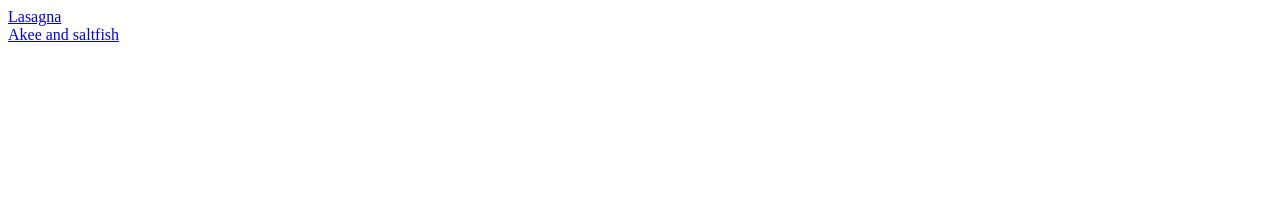
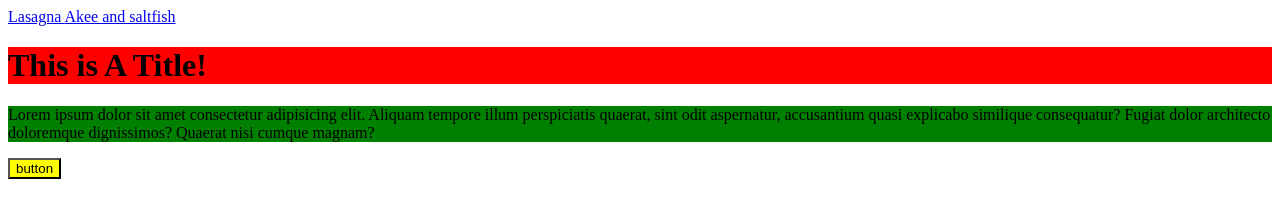
Before and after one commit to shaqkori/odin-recipes, a plain HTML site: page index.html in a window 1280 px wide. Drawn offline with Linux system fonts and the light colour scheme.

Commit message:
add css styling

```diff
--- /dev/null
+++ b/css/styles.css
@@ -0,0 +1,3 @@
+div{
+    background-color: red;
+}
--- a/index.html
+++ b/index.html
@@ -3,11 +3,32 @@
 <head>
     <meta charset="UTF-8">
     <meta name="viewport" content="width=device-width, initial-scale=1.0">
+    <link rel="stylesheet" href="css/styles.css">
     <title>Recipes</title>
     <a href="./recipes/lasagna.html"> Lasagna </a>
+
+    <a href="./recipes/akee-and-saltfish.html"> Akee and saltfish </a>
+    <style>
+        p {
+            background-color: green;
+        }
+        </style>
+
+
+
     <div>
-    <a href="./recipes/akee-and-saltfish.html"> Akee and saltfish </a>
+        <h1> This is A Title!</h1>
     </div>
+
+    <p >
+
+        Lorem ipsum dolor sit amet consectetur adipisicing elit. Aliquam tempore illum perspiciatis quaerat, sint odit aspernatur, accusantium quasi explicabo similique consequatur? Fugiat dolor architecto doloremque dignissimos? Quaerat nisi cumque magnam?
+
+        </p>
+
+    <button style="background-color: yellow;"> button </button>
+
+
 </head>
 <body>
 
```
